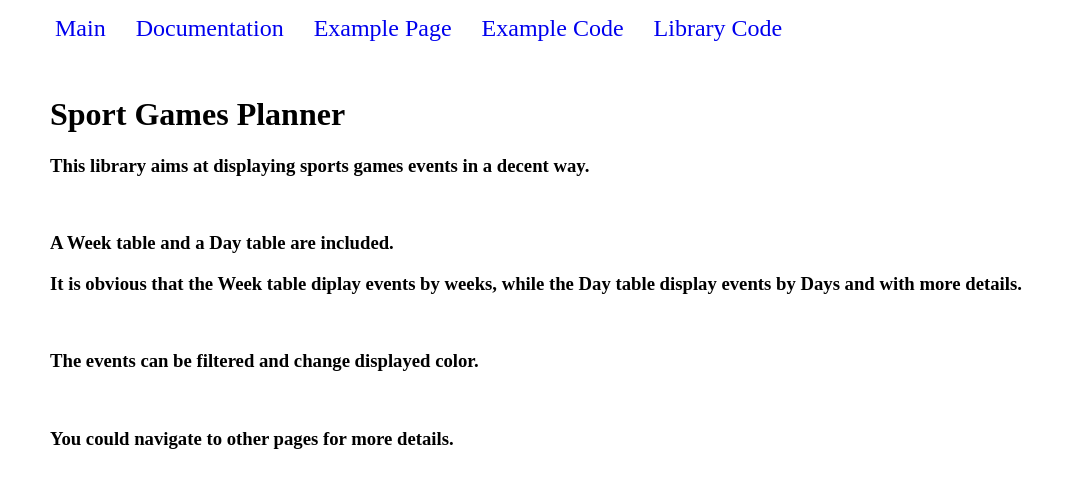
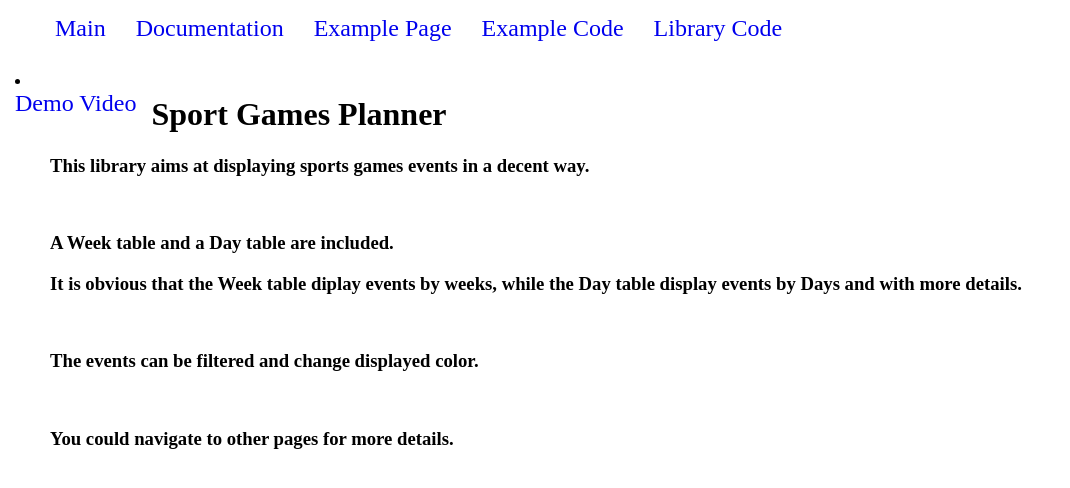
Before and after one commit to amyDing629/GamePlannerLibrary, a website: page pub/index.html in a window 1280 px wide. Shown: the whole page, without its empty margins (0-1070 px from the left). Drawn offline with Linux system fonts and the light colour scheme.

Commit message:
add video link

```diff
--- a/pub/index.html
+++ b/pub/index.html
@@ -31,6 +31,9 @@
 					<a href="game-planner.js" class="NavigationText">Library Code</a>
 				</li>
 			</ul>
+            <li class="NavigationButton">
+                <a href="https://drive.google.com/file/d/1YhW82GnOLmsawWgDNKBaP2dOMFsHJmjm/view?usp=sharing" class="NavigationText">Demo Video</a>
+            </li>
 		</div>
     <br>
     <div id='index-main'>
```
Also changed, not shown: pub/developer-document.html (+3 -0 lines), pub/examples.html (+3 -0 lines), README.md.
